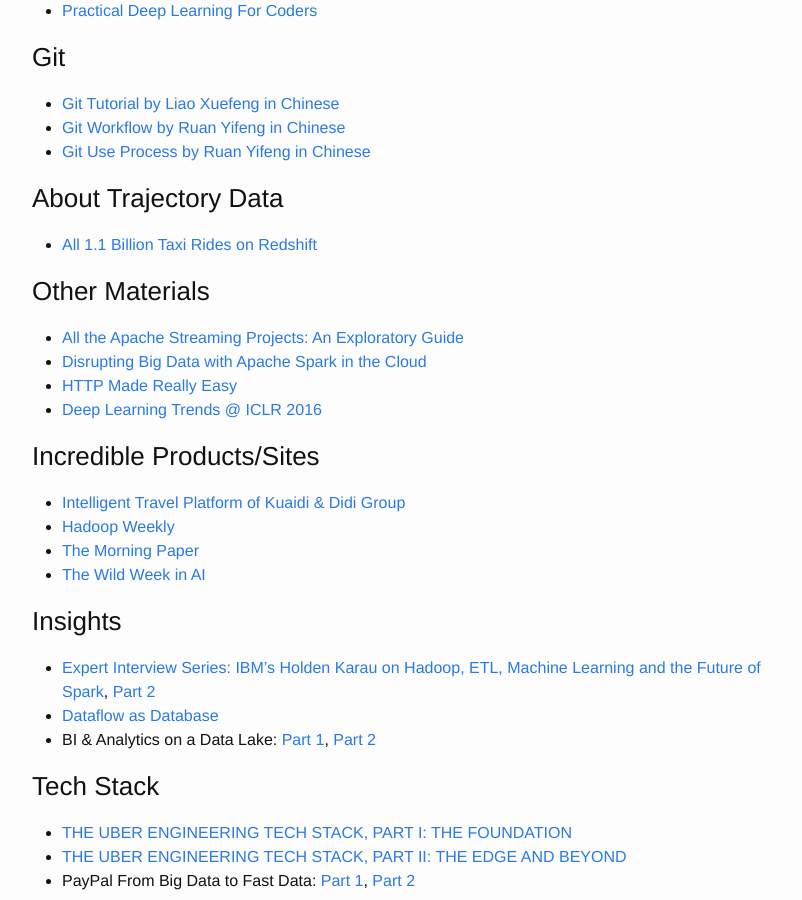
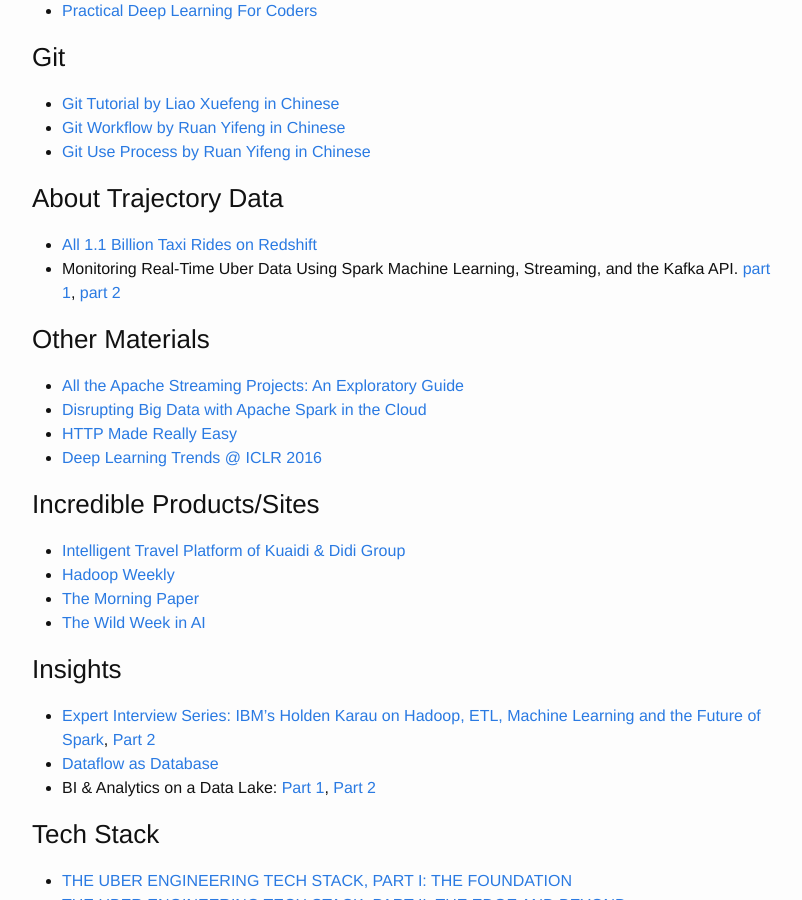
Before and after one commit to ambling/ambling.github.io, a Jekyll site: the page built from 00-recommands.md, in a window 1280 px wide and 900 px high, scrolled down 1782 px. Shown: the whole window, without its empty margins (238-1040 px from the left). Built offline with Jekyll 4.4.1, drawn with Linux system fonts in a browser that asks for light colours.

Commit message:
add posts of mapr for uber data analysis

```diff
--- a/00-recommands.md
+++ b/00-recommands.md
@@ -78,6 +78,7 @@ permalink: /recommands/
 
 ### About Trajectory Data
 - [All 1.1 Billion Taxi Rides on Redshift](http://tech.marksblogg.com/all-billion-nyc-taxi-rides-redshift.html)
+- Monitoring Real-Time Uber Data Using Spark Machine Learning, Streaming, and the Kafka API. [part 1](https://www.mapr.com/blog/monitoring-real-time-uber-data-using-spark-machine-learning-streaming-and-kafka-api-part-1), [part 2](https://www.mapr.com/blog/monitoring-real-time-uber-data-using-spark-machine-learning-streaming-and-kafka-api-part-2)
 
 ### Other Materials
 - [All the Apache Streaming Projects: An Exploratory Guide](http://thenewstack.io/apache-streaming-projects-exploratory-guide/)
```
